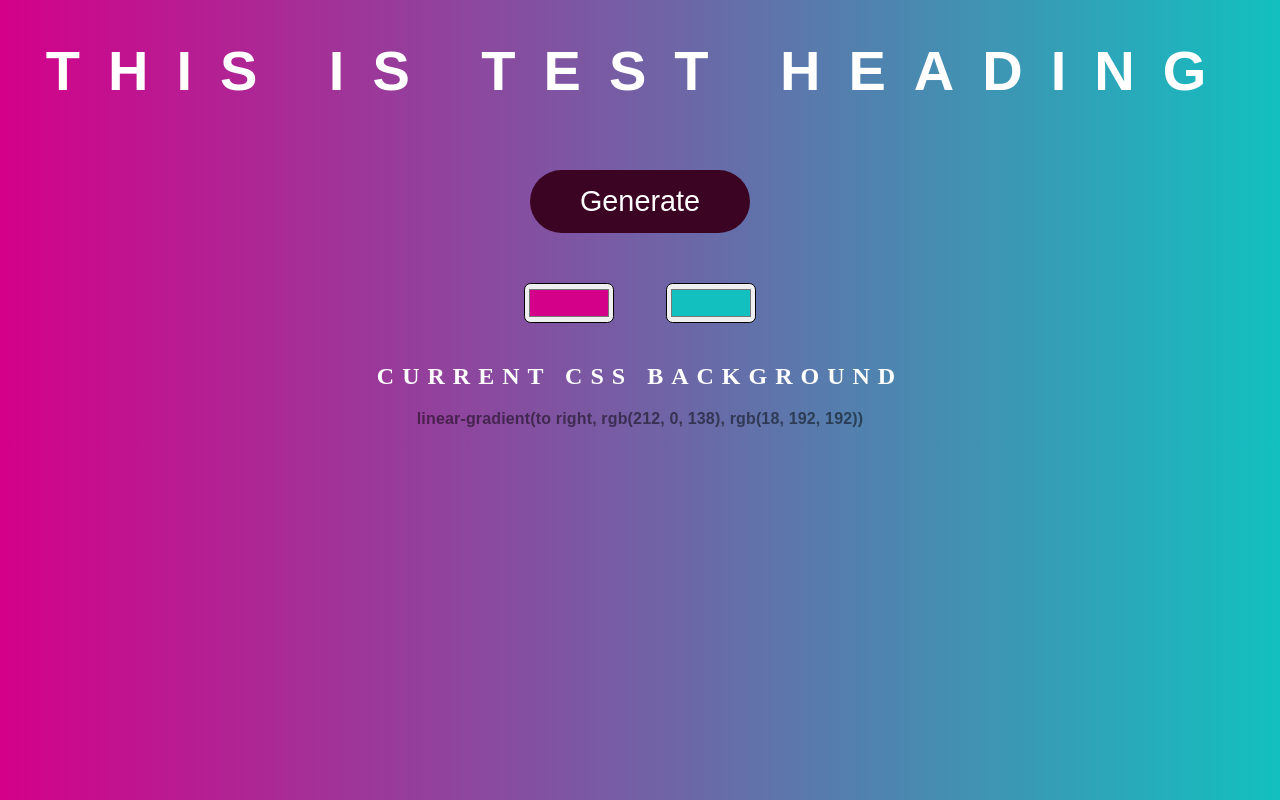
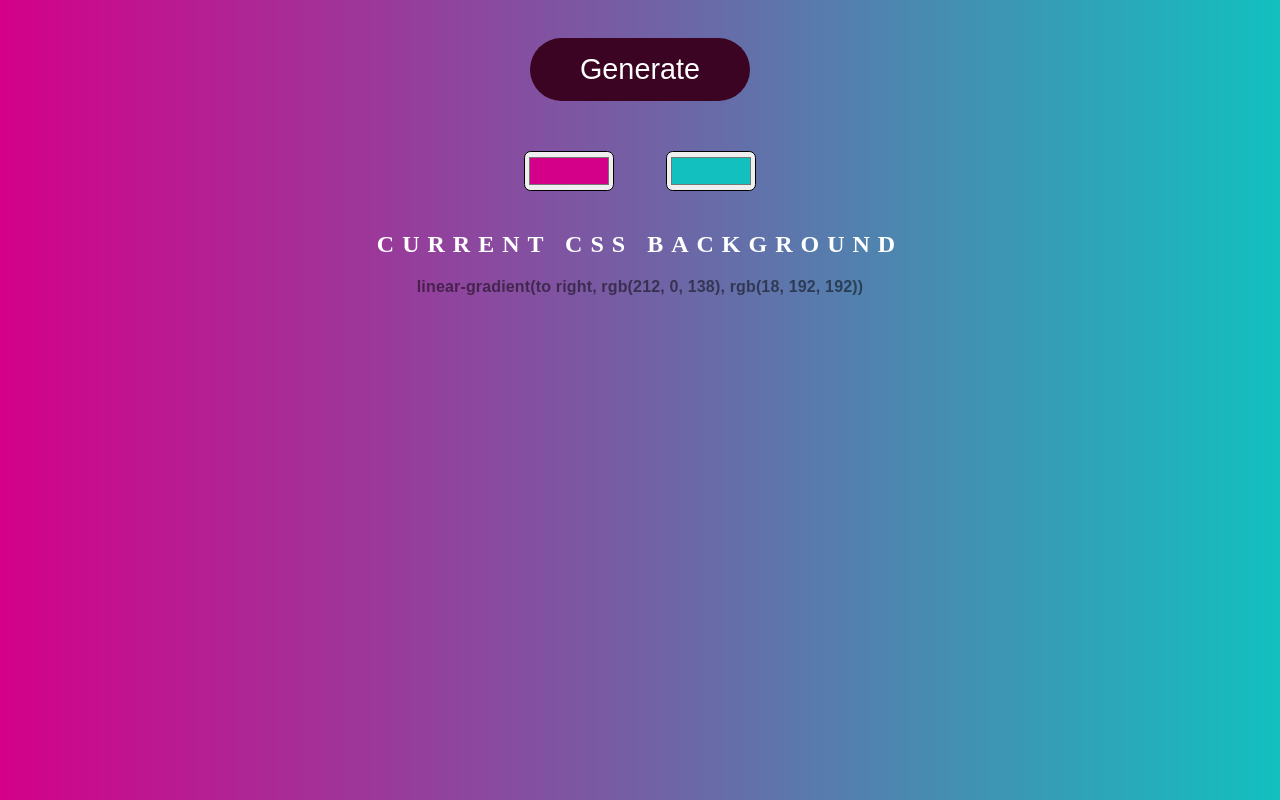
Before and after one commit to toran26/background, a plain HTML site: page index.html in a window 1280 px wide. Drawn offline with Linux system fonts and the light colour scheme.

Commit message:
some change

```diff
--- a/index.html
+++ b/index.html
@@ -5,7 +5,7 @@
 	<link rel="stylesheet" type="text/css" href="style.css">
 </head>
 <body id="gradient">
-	<h1>this is test heading</h1>
+
 	<input draggable="true" class="btn btn-primary" type="submit" value="Generate" class="button" id="random"><br/>
 	<input class="color1" type="color" name="color1" value="#D4008A">
 	<input class="color2" type="color" name="color2" value="#12C0C0">
```
